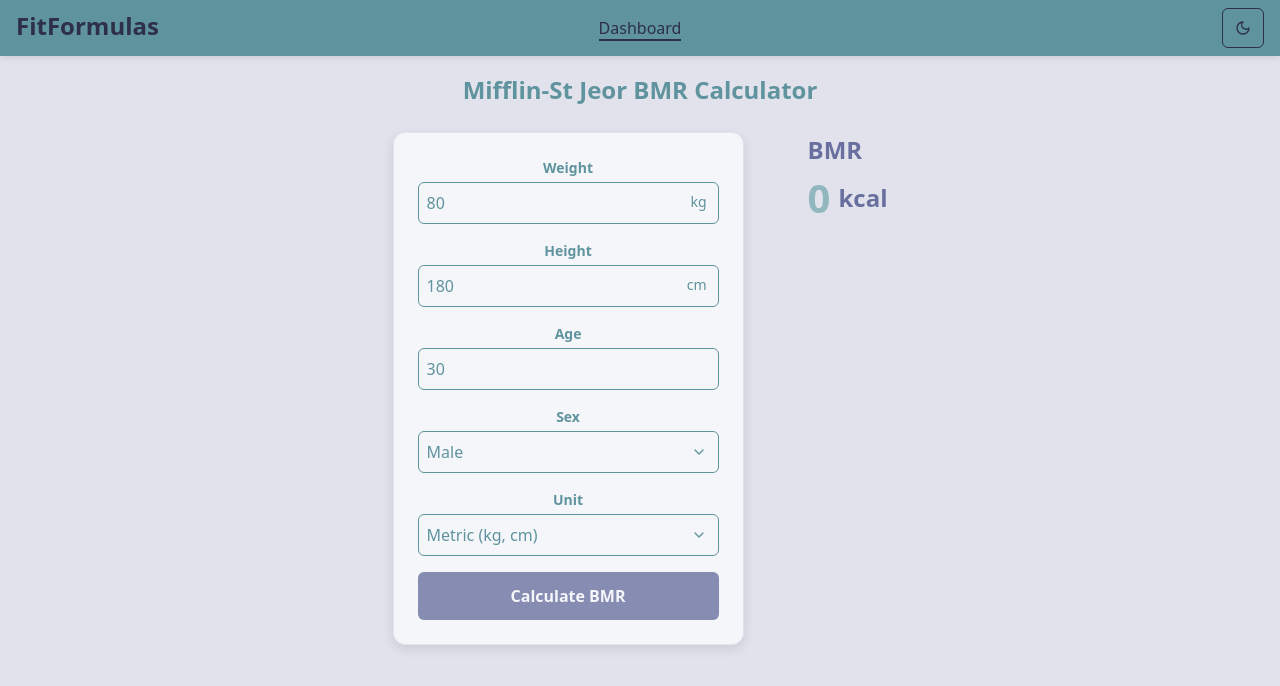
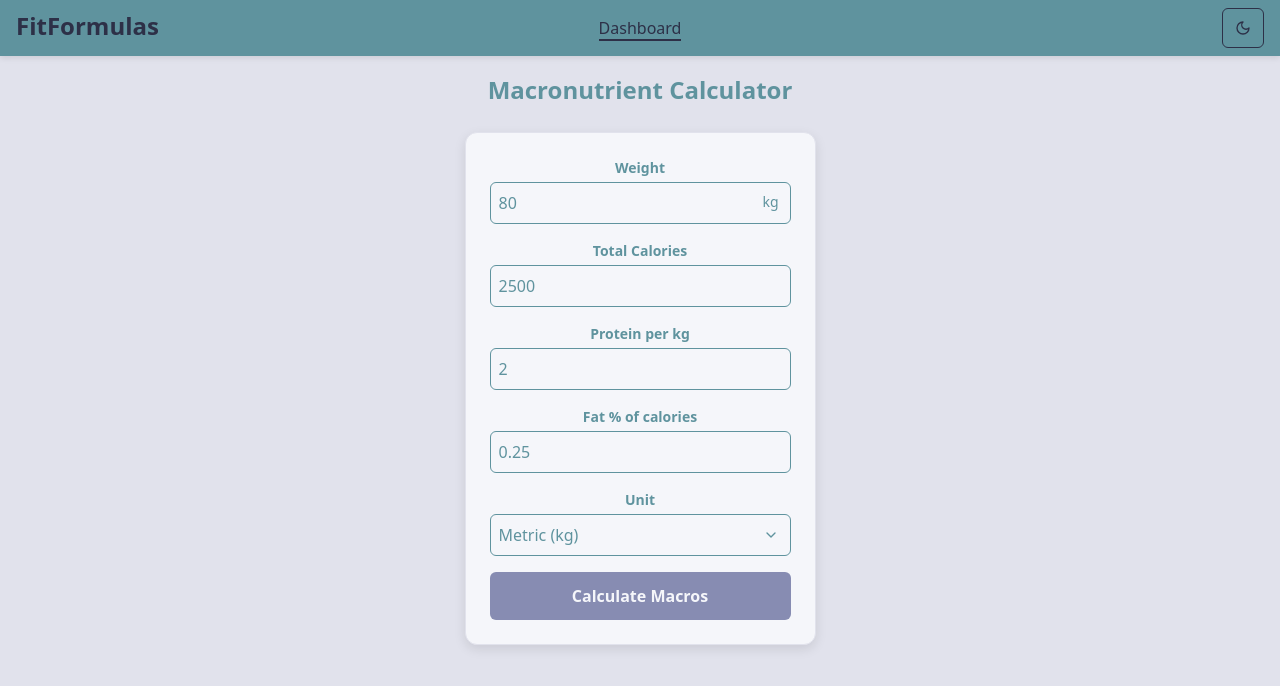
Before and after one commit to mofftea26/FitFormulas, a React (Vite) app: page /dashboard/macros in a window 1280 px wide. Shown: the top 686 px of the page. Built offline with nearby package versions, Linux system fonts and the light colour scheme.

Commit message:
Add macros calculator and fix route

```diff
--- /dev/null
+++ b/src/features/formulas/macros/MacrosPage.module.scss
@@ -0,0 +1,31 @@
+@use "@/styles/variables" as *;
+@use "@/styles/mixins" as *;
+.page {
+  min-height: 100vh;
+  display: flex;
+  flex-direction: column;
+  background-color: var(--color-primary-100);
+}
+
+.main {
+  flex: 1;
+  padding: 1rem;
+}
+
+.heading {
+  @include heading;
+}
+
+.form {
+  display: flex;
+  flex-direction: row;
+  justify-content: center;
+  align-items: start;
+  gap: 4rem;
+}
+
+.results {
+  display: flex;
+  flex-direction: column;
+  gap: 1rem;
+}
--- /dev/null
+++ b/src/features/formulas/macros/MacrosPage.tsx
@@ -0,0 +1,56 @@
+import Navbar from "@/components/layout/Navbar/Navbar";
+import MacrosForm from "./components/MacrosForm/MacrosForm";
+import clsx from "clsx";
+import styles from "./MacrosPage.module.scss";
+import { useTheme } from "@/components/providers/ThemeProvider/ThemeProvider";
+import CalculatorResults from "../components/CalculatorResults/CalculatorResults";
+import { useState } from "react";
+import Card from "@/components/ui/Card/Card";
+
+export type MacroResults = {
+  protein: number;
+  fats: number;
+  carbs: number;
+};
+
+const MacrosPage = () => {
+  const { theme } = useTheme();
+  const [macros, setMacros] = useState<MacroResults | null>(null);
+
+  return (
+    <div className={clsx(styles.page)}>
+      <Navbar />
+      <main className={clsx(styles.main)}>
+        <h1 className={clsx(styles.heading, theme === "dark" && styles.dark)}>
+          Macronutrient Calculator
+        </h1>
+        <div className={styles.form}>
+          <Card>
+            <MacrosForm setMacros={setMacros} />
+          </Card>
+          {macros && (
+            <div className={styles.results}>
+              <CalculatorResults
+                result={macros.protein.toString()}
+                label="Protein"
+                unit="g"
+              />
+              <CalculatorResults
+                result={macros.fats.toString()}
+                label="Fats"
+                unit="g"
+              />
+              <CalculatorResults
+                result={macros.carbs.toString()}
+                label="Carbs"
+                unit="g"
+              />
+            </div>
+          )}
+        </div>
+      </main>
+    </div>
+  );
+};
+
+export default MacrosPage;
--- /dev/null
+++ b/src/features/formulas/macros/components/MacrosForm/MacrosForm.module.scss
@@ -0,0 +1,19 @@
+@use "@/styles/variables" as *;
+@use "@/styles/mixins" as *;
+.form {
+  display: flex;
+  flex-direction: column;
+  justify-content: center;
+  min-width: 300px;
+  max-width: 500px;
+  gap: 1rem;
+}
+
+.input,
+.select {
+  @include input;
+}
+
+.btnPrimary {
+  @include btnPrimary;
+}
--- /dev/null
+++ b/src/features/formulas/macros/components/MacrosForm/MacrosForm.tsx
@@ -0,0 +1,110 @@
+import { calculateMacros } from "@/utils/coreFunctions/macros";
+import { MacroInput } from "@/utils/coreFunctions/macros/types";
+import { useForm, useStore } from "@tanstack/react-form";
+import clsx from "clsx";
+import styles from "./MacrosForm.module.scss";
+import InputField from "@/components/ui/Input/InputField";
+import SelectField from "@/components/ui/Select/SelectField";
+import type { MacroResults } from "../../MacrosPage";
+
+type MacrosFormProps = {
+  setMacros: (macros: MacroResults) => void;
+};
+
+const MacrosForm = ({ setMacros }: MacrosFormProps) => {
+  const form = useForm({
+    defaultValues: {
+      weight: 80,
+      totalCalories: 2500,
+      proteinPerKg: 2.0,
+      fatPercent: 0.25,
+      unit: "metric" as MacroInput["unit"],
+    } satisfies MacroInput,
+    onSubmit: async ({ value }) => {
+      const macros = calculateMacros(value);
+      setMacros(macros);
+    },
+  });
+
+  const unit = useStore(form.store, (state) => state.values.unit);
+  const weightUnit = unit === "metric" ? "kg" : "lbs";
+
+  return (
+    <form
+      onSubmit={(e) => {
+        e.preventDefault();
+        void form.handleSubmit();
+      }}
+      className={clsx(styles.form)}
+    >
+      <form.Field name="weight">
+        {(field) => (
+          <InputField
+            type="number"
+            label="Weight"
+            placeholder="Enter weight"
+            value={field.state.value}
+            unit={weightUnit}
+            onChange={(val) => field.handleChange(Number(val))}
+          />
+        )}
+      </form.Field>
+
+      <form.Field name="totalCalories">
+        {(field) => (
+          <InputField
+            type="number"
+            label="Total Calories"
+            placeholder="Enter calories"
+            value={field.state.value}
+            onChange={(val) => field.handleChange(Number(val))}
+          />
+        )}
+      </form.Field>
+
+      <form.Field name="proteinPerKg">
+        {(field) => (
+          <InputField
+            type="number"
+            label="Protein per kg"
+            placeholder="g/kg"
+            value={field.state.value}
+            onChange={(val) => field.handleChange(Number(val))}
+          />
+        )}
+      </form.Field>
+
+      <form.Field name="fatPercent">
+        {(field) => (
+          <InputField
+            type="number"
+            label="Fat % of calories"
+            placeholder="0-1"
+            value={field.state.value}
+            onChange={(val) => field.handleChange(Number(val))}
+          />
+        )}
+      </form.Field>
+
+      <form.Field name="unit">
+        {(field) => (
+          <SelectField
+            label="Unit"
+            value={field.state.value || "metric"}
+            onChange={(val) => field.handleChange(val as MacroInput["unit"])}
+            options={[
+              { value: "metric", label: "Metric (kg)" },
+              { value: "imperial", label: "Imperial (lbs)" },
+            ]}
+          />
+        )}
+      </form.Field>
+
+      <button type="submit" className={clsx(styles.btnPrimary)}>
+        Calculate Macros
+      </button>
+    </form>
+  );
+};
+
+export default MacrosForm;
--- a/src/routes/dashboard/(macros)/macros.lazy.tsx
+++ b/src/routes/dashboard/(macros)/macros.lazy.tsx
@@ -1,8 +1,6 @@
 import { createLazyFileRoute } from "@tanstack/react-router";
-import MifflinStJeorPage from "../../../features/formulas/bmr/Mifflin/MifflinStJeorPage";
+import MacrosPage from "../../../features/formulas/macros/MacrosPage";
 
-export const Route = createLazyFileRoute(
-  "/dashboard/(bmr-mifflin) copy 3/bmr-mifflin"
-)({
-  component: MifflinStJeorPage,
+export const Route = createLazyFileRoute("/dashboard/(macros)/macros")({
+  component: MacrosPage,
 });
```
